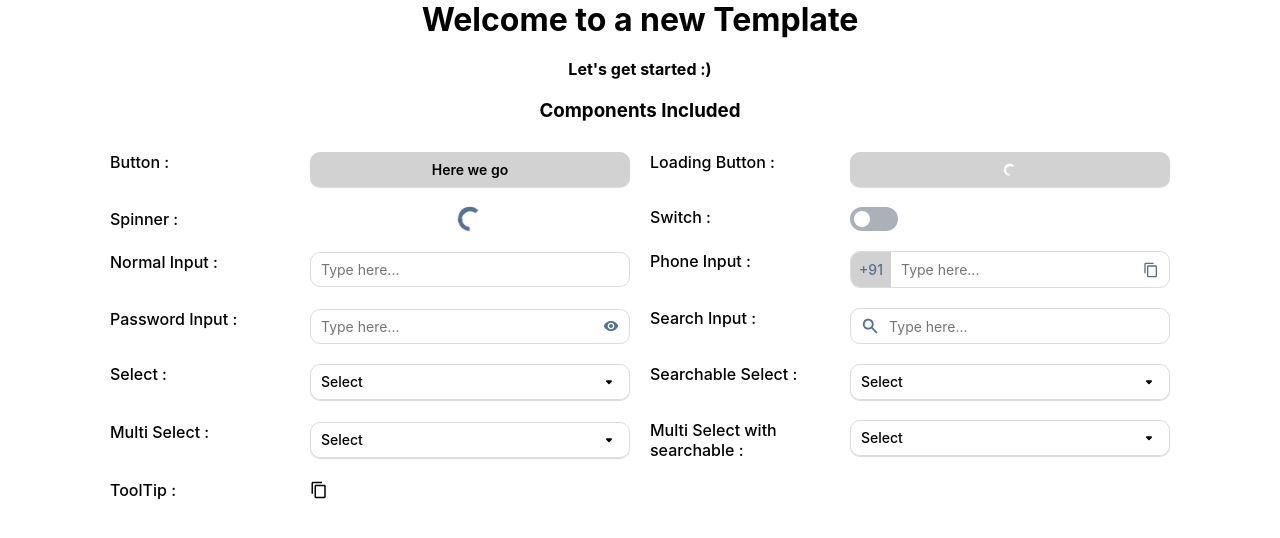
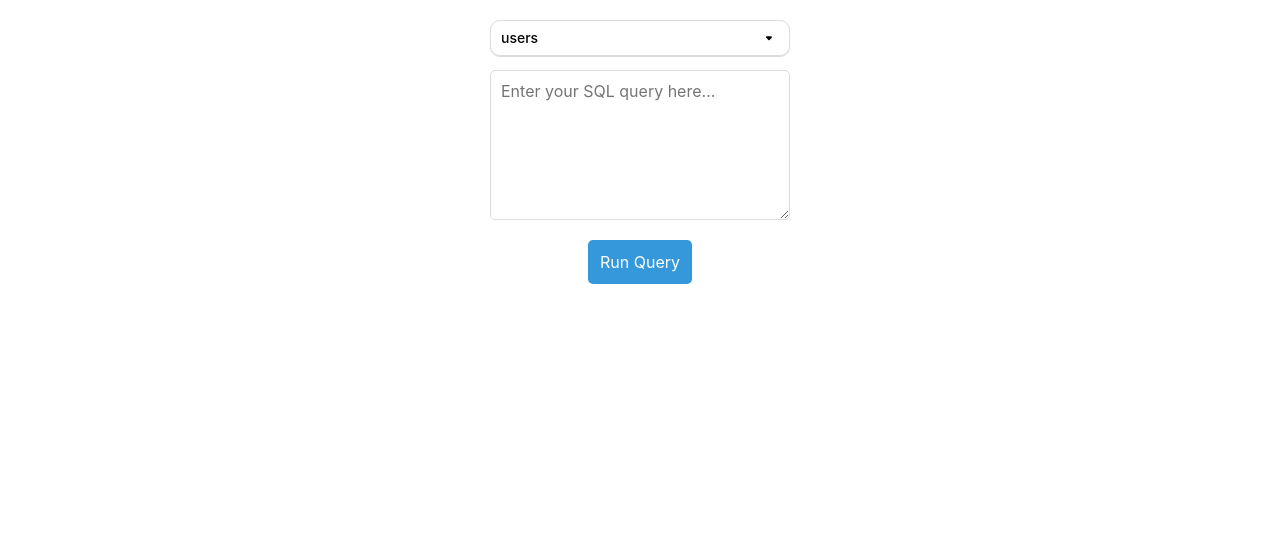
Before and after one commit to Ritesh560/DataSeeker, a React (Create React App) app: page / in a window 1280 px wide. Shown: the top 538 px of the page. Built offline with nearby package versions, Linux system fonts and the light colour scheme.

Commit message:
moved queryinput to main page

```diff
--- a/src/pages/Home/Home.jsx
+++ /dev/null
@@ -1,132 +0,0 @@
-import { useState } from 'react';
-
-//components
-import Button from '../../components/Button/Button';
-import Spinner from '../../components/Spinner/Spinner';
-import Switch from '../../components/Switch/Switch';
-import styles from './Home.module.scss';
-import Input from '../../components/Input/Input';
-import Tooltip from '../../components/Tooltip/Tooltip';
-import Icon from '../../icons/Icon';
-import Select from '../../components/Select/Select';
-
-const Home = () => {
-  const [val, setVal] = useState(false);
-  const [option, setOption] = useState('');
-  const [multiOption, setMultiOption] = useState([]);
-  return (
-    <div className={styles.home}>
-      <h1>Welcome to a new Template </h1>
-      <h4>Let's get started :)</h4>
-      <h3>Components Included</h3>
-      <ul>
-        <li>
-          Button :{' '}
-          <Button
-            onClick={() => {
-              alert('Button clicked');
-            }}>
-            Here we go
-          </Button>
-        </li>
-        <li>
-          Loading Button :
-          <Button
-            loading={true}
-            onClick={() => {
-              alert('Button clicked');
-            }}>
-            Here we go
-          </Button>
-        </li>
-        <li>
-          Spinner : <Spinner theme="blue" scale={2} />
-        </li>
-        <li>
-          Switch :{' '}
-          <Switch
-            checked={val}
-            onChange={(e) => {
-              setVal(e.target.checked);
-            }}
-          />
-        </li>
-        <li>
-          Normal Input : <Input />
-        </li>
-        <li>
-          Phone Input : <Input type="phone" isCopyable={true} />
-        </li>
-        <li>
-          Password Input : <Input type="password" />
-        </li>
-        <li>
-          Search Input : <Input type="search" />
-        </li>
-
-        <li>
-          Select :
-          <Select
-            value={option}
-            options={[{ label: 'Option 1', value: 'option_1' }]}
-            onChange={(val) => {
-              setOption(val);
-            }}
-          />
-        </li>
-        <li>
-          Searchable Select :{' '}
-          <Select
-            isSearchable={true}
-            value={option}
-            options={[{ label: 'Option 1', value: 'option_1' }]}
-            onChange={(val) => {
-              setOption(val);
-            }}
-          />
-        </li>
-        <li>
-          Multi Select :{' '}
-          <Select
-            isMulti={true}
-            value={multiOption}
-            options={[
-              { label: 'Option 1', value: 'option_1' },
-              { label: 'Option 2', value: 'option_2' },
-              { label: 'Option 3', value: 'option_3' },
-              { label: 'Option 4', value: 'option_4' }
-            ]}
-            onChange={(val) => {
-              setMultiOption([...val]);
-            }}
-          />
-        </li>
-        <li>
-          Multi Select with searchable :{' '}
-          <Select
-            isMulti={true}
-            isSearchable={true}
-            value={multiOption}
-            options={[
-              { label: 'Option 1', value: 'option_1' },
-              { label: 'Option 2', value: 'option_2' },
-              { label: 'Option 3', value: 'option_3' },
-              { label: 'Option 4', value: 'option_4' }
-            ]}
-            onChange={(val) => {
-              setMultiOption([...val]);
-            }}
-          />
-        </li>
-        <li>
-          ToolTip :{' '}
-          <Tooltip value="copy">
-            <Icon size={18} name="copy" />
-          </Tooltip>
-        </li>
-      </ul>
-    </div>
-  );
-};
-
-export default Home;
--- a/src/pages/Home/Home.module.scss
+++ /dev/null
@@ -1,21 +0,0 @@
-.home {
-  width: 100%;
-  height: 100%;
-  padding: 0 100px;
-  display: flex;
-  flex-direction: column;
-  gap: 20px;
-  align-items: center;
-  ul {
-    display: grid;
-    grid-template-columns: 6fr 6fr;
-    li {
-      font-weight: 500;
-      display: grid;
-      grid-template-columns: 3fr 6fr;
-      align-content: center;
-      gap: 40px;
-      margin: 10px;
-    }
-  }
-}
--- a/src/rbac/constants/routes.js
+++ b/src/rbac/constants/routes.js
@@ -1,15 +1,9 @@
-import Home from '../../pages/Home/Home';
 import QueryInput from '../../pages/QueryInput/QueryInput';
 import QueryResult from '../../pages/QueryResults/QueryResults';
 
 const ROUTES = [
   {
     link: '/',
-    name: 'Admin home',
-    component: <Home />
-  },
-  {
-    link: '/input',
     name: 'Query input',
     component: <QueryInput />
   },
```
